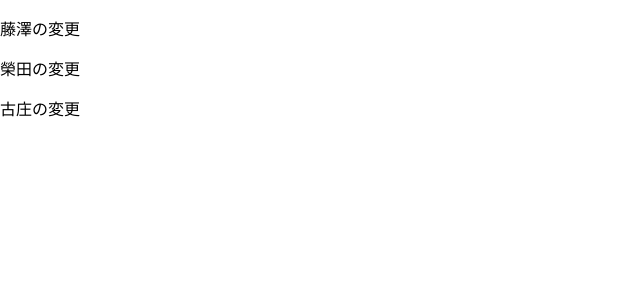
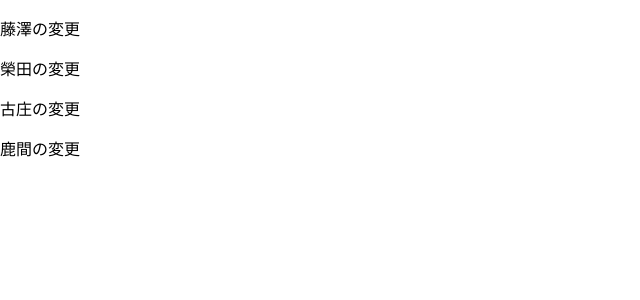
Before and after one commit to K-okino/test, a Next.js app: page / in a window 1280 px wide. Shown: the top 300 px of the page, without its empty margins (0-640 px from the left). Built offline with nearby package versions, Linux system fonts and the light colour scheme.

Commit message:
commit success

```diff
--- a/pages/index.js
+++ b/pages/index.js
@@ -3,5 +3,6 @@ export default function Home() {
     <p>藤澤の変更</p>
     <p>榮田の変更</p>
     <p>古庄の変更</p>
+    <p>鹿間の変更</p>
   </>)
 }
```
